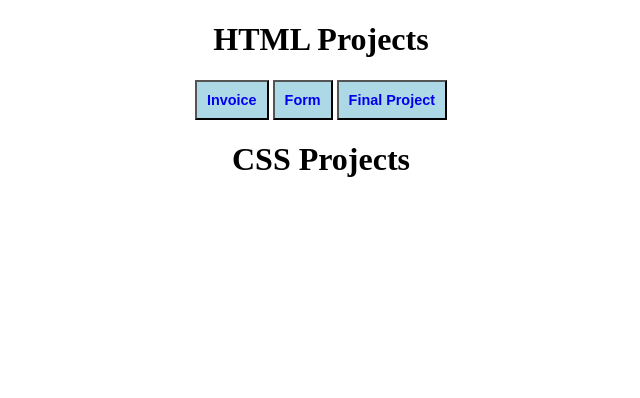
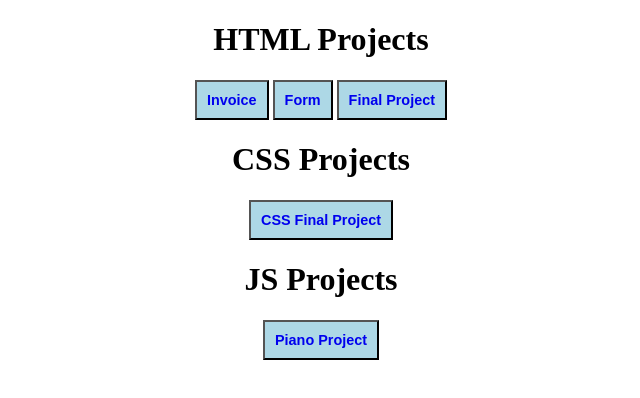
Before and after one commit to abaran803/WebDev-Project, a plain HTML site: page index.html in a window 1280 px wide. Shown: the whole page, without its empty margins (319-959 px from the left). Drawn offline with Linux system fonts and the light colour scheme.

Commit message:
Project Updated

```diff
--- a/index.html
+++ b/index.html
@@ -24,6 +24,9 @@
         <button><a href="./Register.html">Form</a></button>
         <button><a href="./HTML5_Final_Udemy/index.html">Final Project</a></button>
         <h1>CSS Projects</h1>
+        <button><a href="./CSS_Final_Udemy/index.html">CSS Final Project</a></button>
+        <h1>JS Projects</h1>
+        <button><a href="./Piano/piano.html">Piano Project</a></button>
     </div>
 </body>
 </html>
```
Also changed, not shown: Piano/piano.css (renamed from Keyboard_Event/piano.css), Piano/piano.html (renamed from Keyboard_Event/piano.html), Piano/piano.js (renamed from Keyboard_Event/piano.js), 18 other files.
